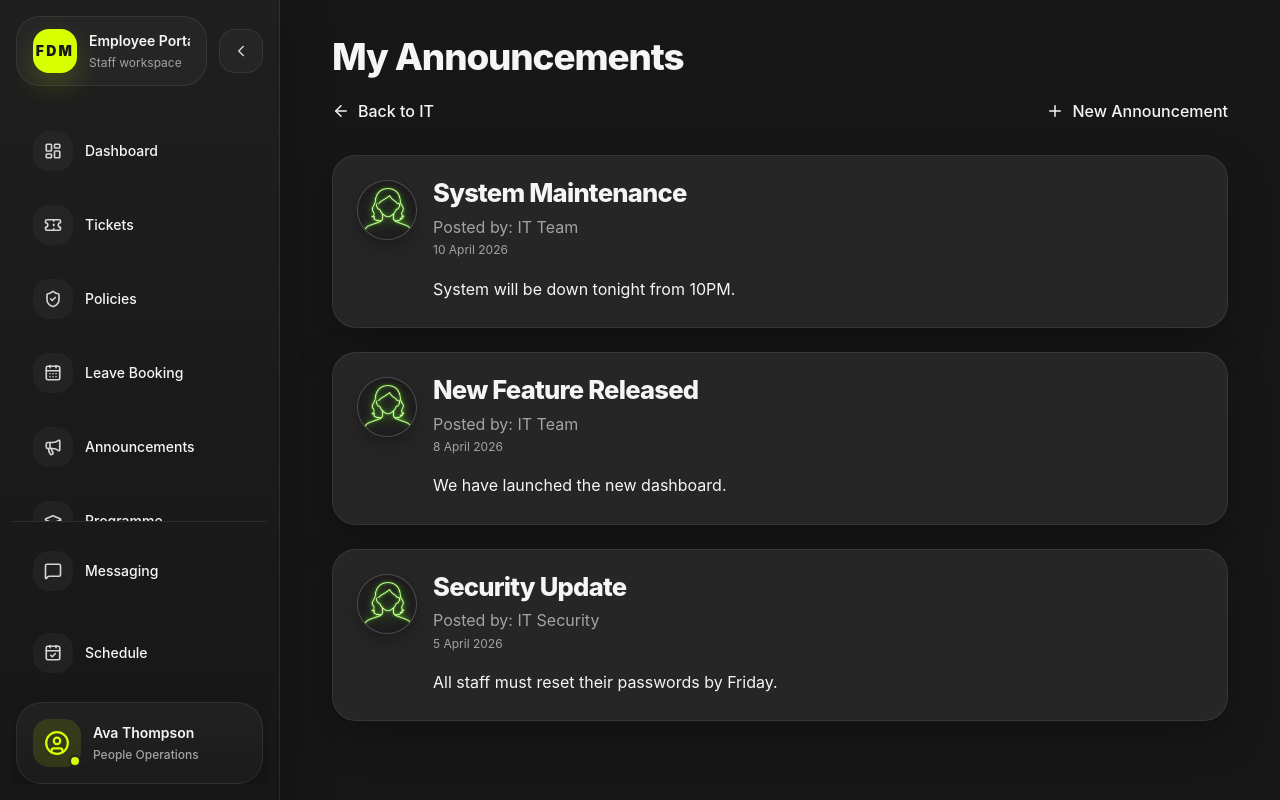
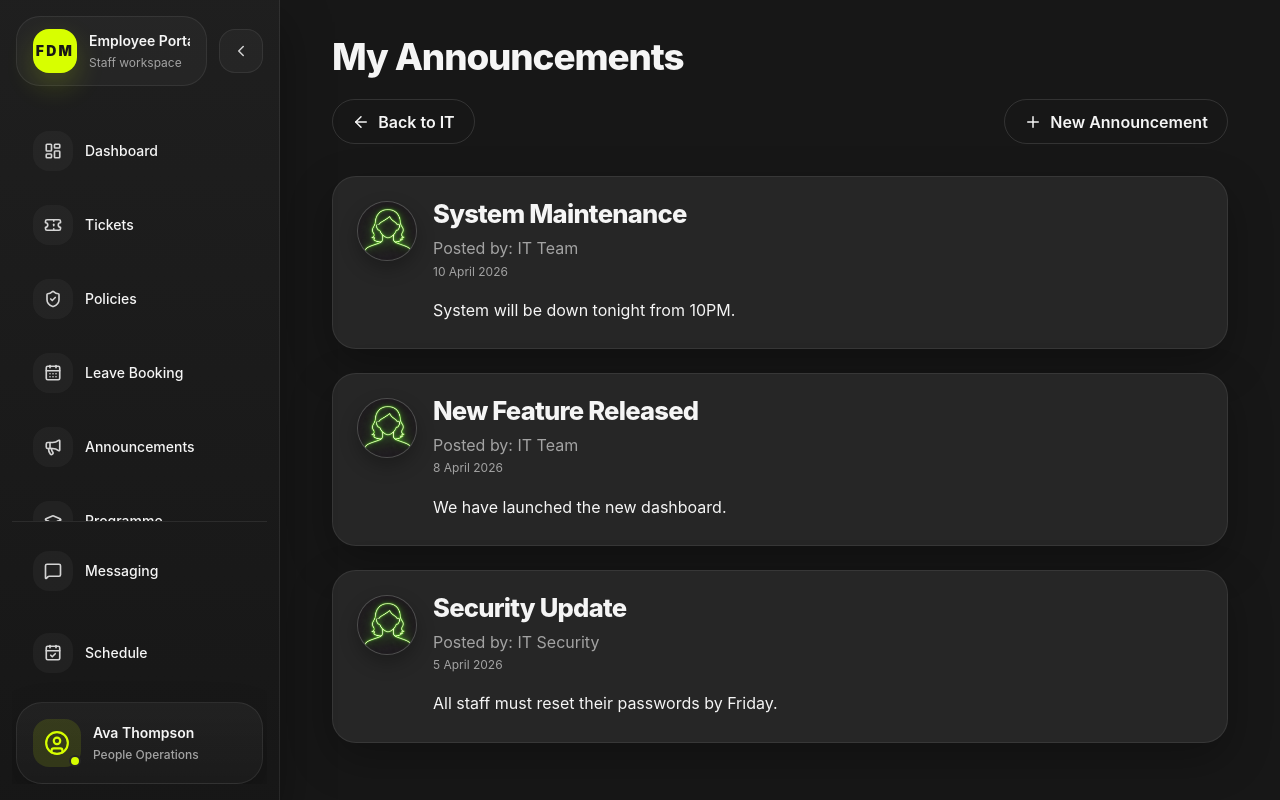
Before and after one commit to FowzanRaja/employee-portal, a React (Vite) app in the folder frontend/: page /it/announcements in a window 1280 px wide. Built offline with nearby package versions, Linux system fonts and the light colour scheme.

Commit message:
Fixed nav button styling

```diff
--- a/frontend/src/index.css
+++ b/frontend/src/index.css
@@ -455,6 +455,39 @@ p {
   color: var(--fdm-lime);
 }
 
+.fdm-nav-btn {
+  display: inline-flex;
+  align-items: center;
+  gap: 0.5rem;
+
+  padding: 0.6rem 1.2rem;
+  border-radius: 999px;
+
+  background: transparent;
+  color: var(--fdm-text);
+
+  border: 1px solid var(--fdm-border-strong);
+
+  font-weight: 600;
+  cursor: pointer;
+
+  transition: all 0.2s ease;
+}
+
+/* 🔥 Hover = your green */
+.fdm-nav-btn:hover {
+  border-color: var(--fdm-lime-soft);
+  color: var(--fdm-lime-soft);
+  background: rgba(215, 255, 0, 0.06);
+  box-shadow: 0 6px 16px rgba(215, 255, 0, 0.15);
+}
+
+/* 🔥 Optional active state */
+.fdm-nav-btn-active {
+  border-color: var(--fdm-lime);
+  color: var(--fdm-lime);
+  background: rgba(215, 255, 0, 0.1);
+}
 /* =========================
    Inputs / Forms
    ========================= */
--- a/frontend/src/pages/CreateTicketPage.jsx
+++ b/frontend/src/pages/CreateTicketPage.jsx
@@ -45,7 +45,7 @@ export default function CreateTicketPage() {
             {/* BACK BUTTON */}
             <Link
               to="/tickets"
-              className="fdm-button fdm-button-secondary"
+              className="fdm-nav-btn"
               style={{ display: 'flex', alignItems: 'center', gap: '0.5rem' }}
             >
               <ArrowLeft size={18} />
@@ -55,7 +55,7 @@ export default function CreateTicketPage() {
             {/* MY TICKETS */}
             <Link
               to="/tickets/list"
-              className="fdm-button"
+              className="fdm-nav-btn"
               style={{ display: 'flex', alignItems: 'center', gap: '0.5rem' }}
             >
               <Inbox size={18} />
--- a/frontend/src/pages/ITAnnouncementsPage.jsx
+++ b/frontend/src/pages/ITAnnouncementsPage.jsx
@@ -68,7 +68,7 @@ export default function ITAnnouncementsPage() {
         {/* BACK TO IT */}
         <Link
           to="/it"
-          className="fdm-button fdm-button-secondary"
+          className="fdm-nav-btn"
           style={{ display: 'flex', alignItems: 'center', gap: '0.5rem' }}
         >
           <ArrowLeft size={18} />
@@ -78,7 +78,7 @@ export default function ITAnnouncementsPage() {
         {/* NEW ANNOUNCEMENT */}
         <Link
           to="/it/announcements/new"
-          className="fdm-button"
+          className="fdm-nav-btn"
           style={{ display: 'flex', alignItems: 'center', gap: '0.5rem' }}
         >
           <Plus size={18} />
--- a/frontend/src/pages/ITCreateAnnouncementPage.jsx
+++ b/frontend/src/pages/ITCreateAnnouncementPage.jsx
@@ -69,10 +69,9 @@ export default function ITCreateAnnouncementPage() {
 
       {/* TITLE */}
       <h1 className="programme-page-title" style={{ marginBottom: '1.5rem' }}>
-        Create Announcement
+        New Announcement
       </h1>
 
-      {/* 🔥 KEEP YOUR NAV BUTTONS */}
       <div
         style={{
           display: 'flex',
@@ -82,7 +81,7 @@ export default function ITCreateAnnouncementPage() {
       >
         <Link
           to="/it"
-          className="fdm-button fdm-button-secondary"
+          className="fdm-nav-btn"
           style={{ display: 'flex', alignItems: 'center', gap: '0.5rem' }}
         >
           <ArrowLeft size={18} />
@@ -91,7 +90,7 @@ export default function ITCreateAnnouncementPage() {
 
         <Link
           to="/it/announcements"
-          className="fdm-button"
+          className="fdm-nav-btn"
           style={{ display: 'flex', alignItems: 'center', gap: '0.5rem' }}
         >
           <Inbox size={18} />
@@ -99,7 +98,7 @@ export default function ITCreateAnnouncementPage() {
         </Link>
       </div>
 
-      {/* 🔥 HR-STYLE CENTERED FORM */}
+      {/* HR-STYLE FORM */}
       <div className="announcements-section-container">
         <div className="hr-section" id="hr-announcements">
 
--- a/frontend/src/pages/ITViewPage.jsx
+++ b/frontend/src/pages/ITViewPage.jsx
@@ -102,7 +102,7 @@ export default function ITViewPage() {
         {/* BACK TO IT */}
         <Link
           to="/it"
-          className="fdm-button fdm-button-secondary"
+          className="fdm-nav-btn"
           style={{ display: 'flex', alignItems: 'center', gap: '0.5rem' }}
         >
           <ArrowLeft size={18} />
@@ -113,7 +113,7 @@ export default function ITViewPage() {
         {section === 'open' ? (
           <Link
             to="/it/archive"
-            className="fdm-button"
+            className="fdm-nav-btn"
             style={{ display: 'flex', alignItems: 'center', gap: '0.5rem' }}
           >
             <Archive size={18} />
@@ -122,7 +122,7 @@ export default function ITViewPage() {
         ) : (
           <Link
             to="/it/open"
-            className="fdm-button"
+            className="fdm-nav-btn"
             style={{ display: 'flex', alignItems: 'center', gap: '0.5rem' }}
           >
             <Inbox size={18} />
--- a/frontend/src/pages/TicketsListPage.jsx
+++ b/frontend/src/pages/TicketsListPage.jsx
@@ -2,14 +2,14 @@ import { useState } from 'react';
 import { Link } from 'react-router-dom';
 import { ArrowLeft, Plus } from 'lucide-react';
 import TicketCard from '../components/TicketCard';
-import pfp4 from '../assets/pfp images/pfp3.png';
+import pfp3 from '../assets/pfp images/pfp3.png';
 
 const initialTickets = [
   {
     id: 1,
     title: 'Laptop not working',
     name: 'Ava Thompson',
-    profilePic: pfp4,
+    profilePic: pfp3,
     priority: 'medium',
     status: 'Closed',
     date: 'March 17 2026',
@@ -19,7 +19,7 @@ const initialTickets = [
     id: 2,
     title: 'Access request',
     name: 'Ava Thompson',
-    profilePic: pfp4,
+    profilePic: pfp3,
     priority: 'low',
     status: 'Open',
     date: 'March 15 2026',
@@ -29,7 +29,7 @@ const initialTickets = [
     id: 3,
     title: 'Lost my soul to VP Online',
     name: 'Ava Thompson',
-    profilePic: pfp4,
+    profilePic: pfp3,
     priority: 'high',
     status: 'In Progress',
     date: 'March 12 2026',
@@ -61,7 +61,7 @@ export default function TicketsListPage() {
             {/* BACK BUTTON */}
             <Link
               to="/tickets"
-              className="fdm-button fdm-button-secondary"
+              className="fdm-nav-btn"
               style={{ display: 'flex', alignItems: 'center', gap: '0.5rem' }}
             >
               <ArrowLeft size={18} />
@@ -71,7 +71,7 @@ export default function TicketsListPage() {
             {/* NEW TICKET BUTTON */}
             <Link
               to="/tickets/new"
-              className="fdm-button"
+              className="fdm-nav-btn"
               style={{ display: 'flex', alignItems: 'center', gap: '0.5rem' }}
             >
               <Plus size={18} />
```
